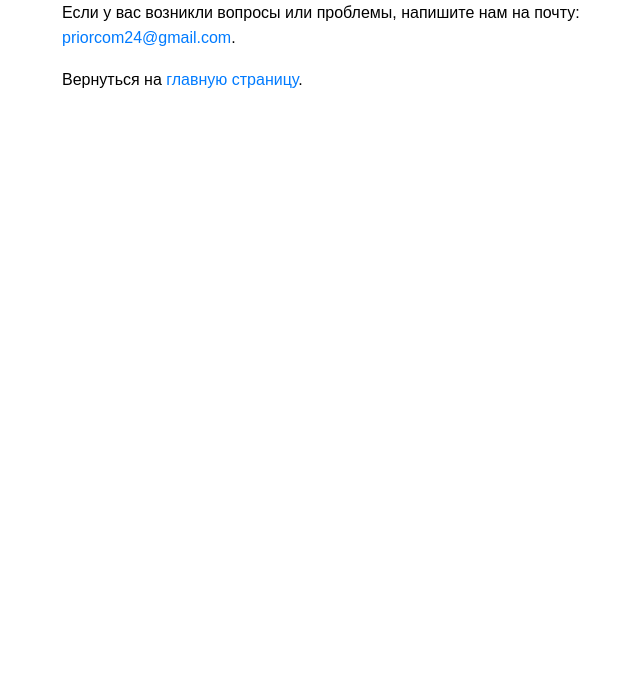
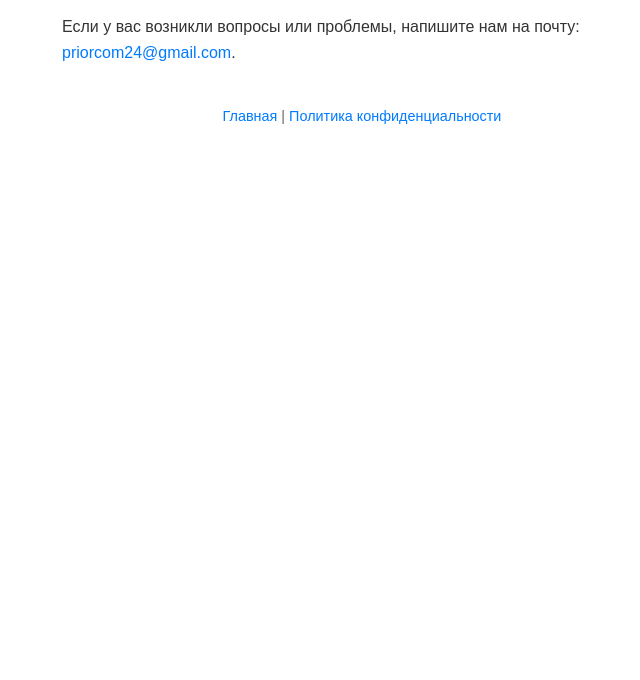
Before and after one commit to glebgrachev/marketfly, a plain HTML site: page support.html in a window 1280 px wide. Shown: the part 120-800 px from the top of the page, without its empty margins (278-918 px from the left). Drawn offline with Linux system fonts and the light colour scheme.

Commit message:
Update support.html

```diff
--- a/support.html
+++ b/support.html
@@ -13,12 +13,11 @@
             max-width: 600px;
             margin-left: auto;
             margin-right: auto;
+            line-height: 1.6;
+            color: #333;
         }
         h1 {
             color: #333;
-        }
-        p {
-            line-height: 1.6;
         }
         a {
             color: #007bff;
@@ -27,11 +26,23 @@
         a:hover {
             text-decoration: underline;
         }
+        footer {
+            margin-top: 40px;
+            font-size: 0.9em;
+            color: #666;
+            text-align: center;
+        }
     </style>
 </head>
 <body>
     <h1>Поддержка Marketfly</h1>
     <p>Если у вас возникли вопросы или проблемы, напишите нам на почту: <a href="mailto:priorcom24@gmail.com">priorcom24@gmail.com</a>.</p>
-    <p>Вернуться на <a href="index.html">главную страницу</a>.</p>
+
+    <footer>
+        <p>
+            <a href="index.html">Главная</a> |
+            <a href="privacy.html">Политика конфиденциальности</a>
+        </p>
+    </footer>
 </body>
 </html>
```
